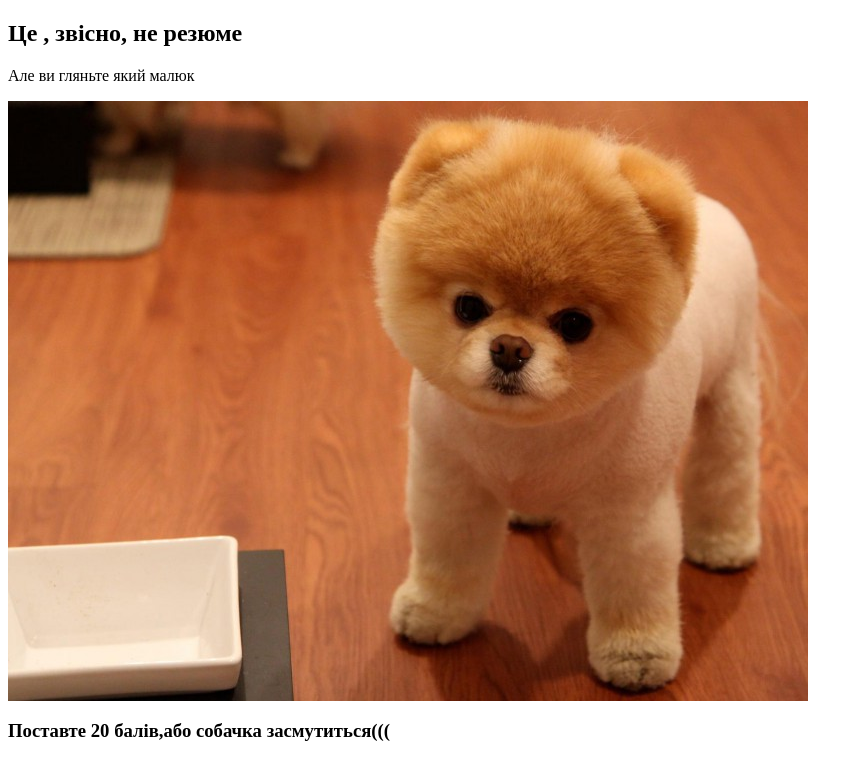
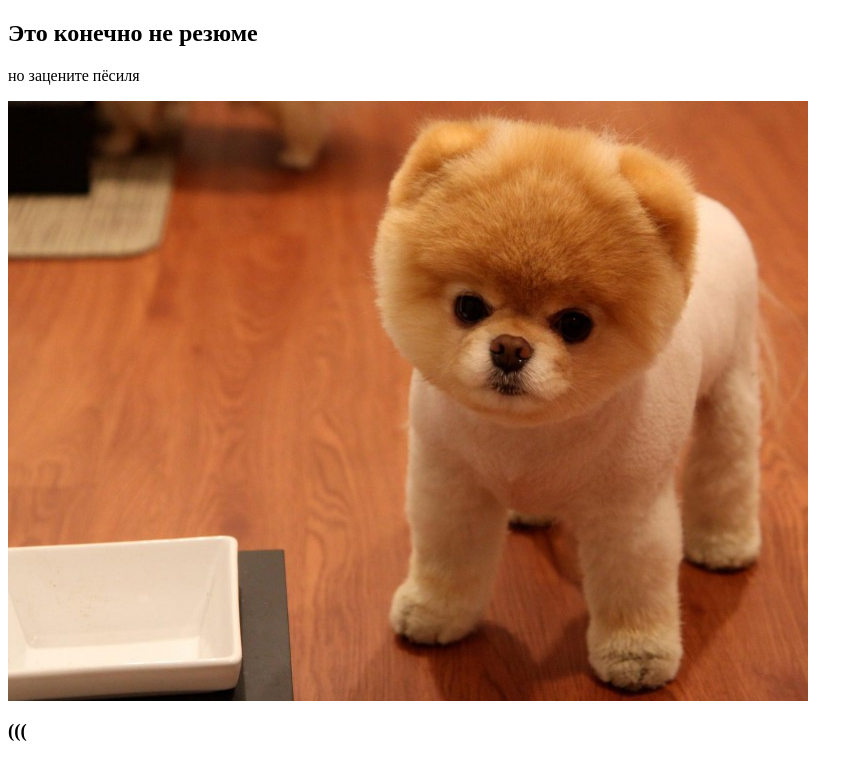
Before and after one commit to Sanjor1337/lab8, a plain HTML site: page lab8.html in a window 1280 px wide. Shown: the whole page, without its empty margins (0-863 px from the left). Drawn offline with Linux system fonts and the light colour scheme.

Commit message:
Update lab8.html

```diff
--- a/lab8.html
+++ b/lab8.html
@@ -6,10 +6,10 @@
 </head>
 <body>
 <h2>
-Це , звісно, не резюме
+Это конечно не резюме
 </h2>
-<p font-size ="+3"> Але ви гляньте який малюк</font></p>
+<p font-size ="+3"> но зацените пёсиля</font></p>
 <img src ="собачка.jpg">
-<h3> Поставте 20 балів,або собачка засмутиться(((<h3>
+<h3> (((<h3>
 </body>
 </html>
```
